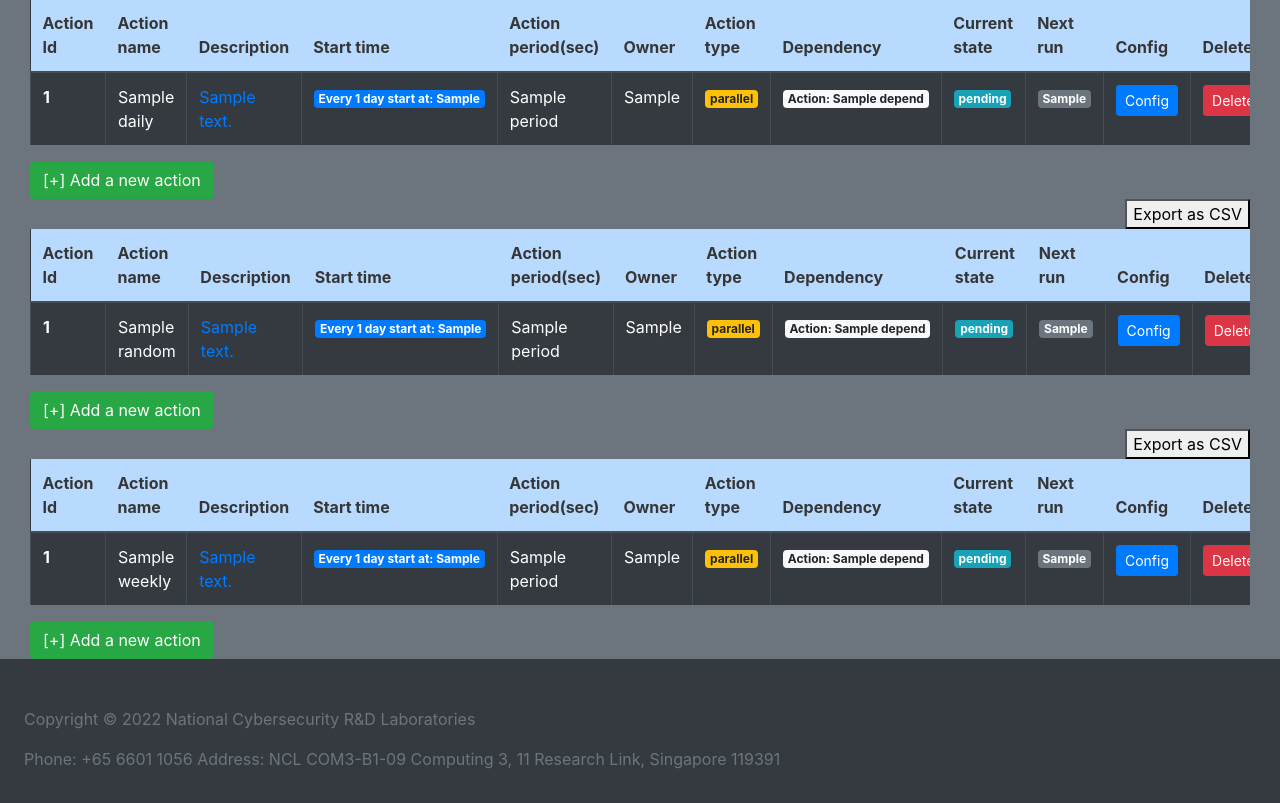
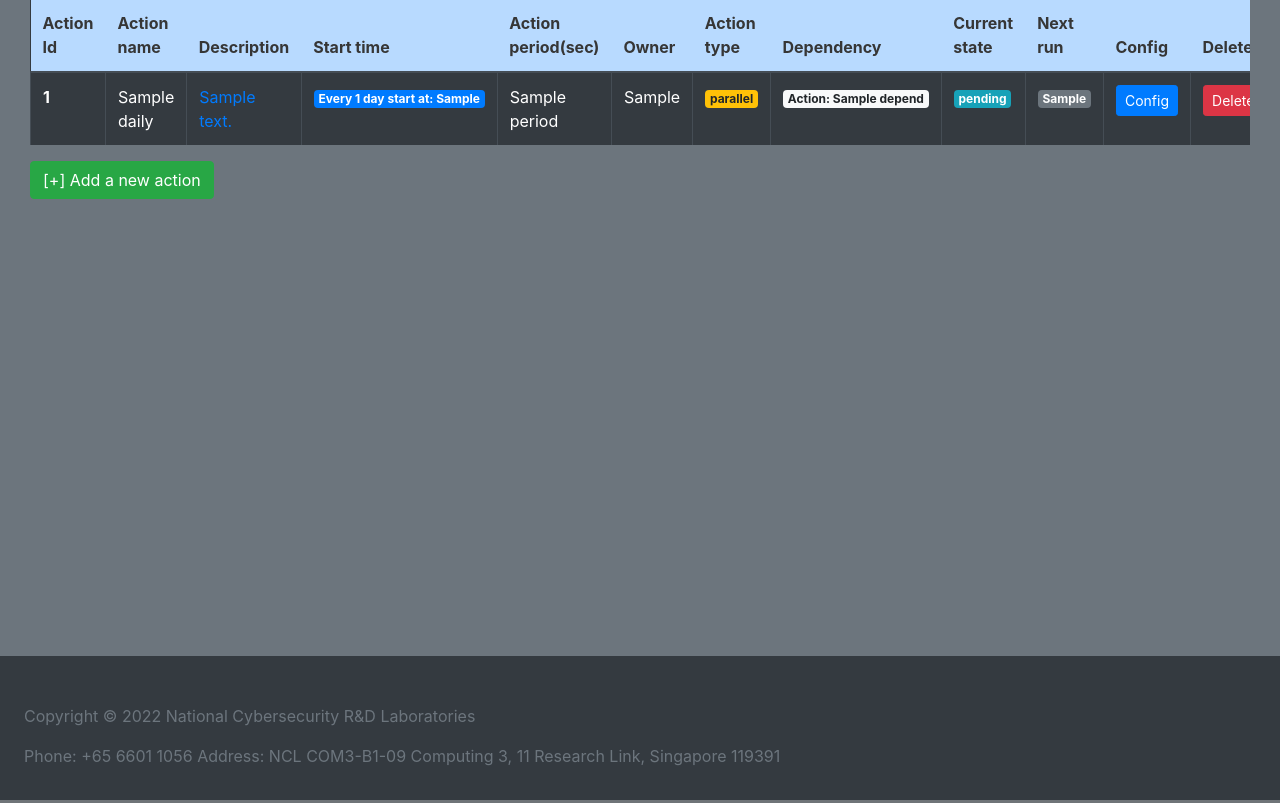
Before and after one commit to LiuYuancheng/Cluster_User_Emulation_System, a Flask app: template src/monitorHub/frontend/templates/peerstate.html in a window 1280 px wide. Shown: the part 240-1043 px from the top of the page. Run offline with Flask 2, Linux system fonts and the light colour scheme; the template is opened without the code that fills it: most values are stand-ins (such as "Sample title", 1, 10 or a date in 2020); some libraries are stand-ins or nearby versions.

Commit message:
Update the designdoc.

```diff
--- a/src/monitorHub/frontend/templates/peerstate.html
+++ b/src/monitorHub/frontend/templates/peerstate.html
@@ -46,9 +46,9 @@
                 aria-controls="pills-weekly" aria-selected="false">Weekly Actions</a>
         </li>
     </ul>
-    {% set tableTagList = [ ["daily", "pills-daily", "pills-daily-tab"],
-                            ["random", "pills-random", "pills-random-tab"],
-                            ["weekly", "pills-weekly", "pills-weekly-tab"]] %}
+    {% set tableTagList = [ ["daily", "pills-daily", "pills-daily-tab", "tab-pane fade show active"],
+                            ["random", "pills-random", "pills-random-tab", "tab-pane fade"],
+                            ["weekly", "pills-weekly", "pills-weekly-tab", "tab-pane fade"]] %}
 
     <div class="tab-content">
 
@@ -58,7 +58,8 @@
             {% set tableId = tableTag[0] %}
             {% set tableName = tableTag[1] %}
             {% set tableLabel = tableTag[2] %}
-            <div class="tab-pane fade show active" id="{{tableName}}" role="tabpanel" aria-labelledby="{{tableLabel}}">
+            {% set tableClass = tableTag[3] %}
+            <div class= "{{tableClass}}" id="{{tableName}}" role="tabpanel" aria-labelledby="{{tableLabel}}">
 
                 <button type="button" onclick="downloadCSVFile()" class="float-right"> Export as CSV </button>
                 <div class="table-responsive">
```
Also changed, not shown: README.md, src/actionScheduler/database.db, 1 other file.
